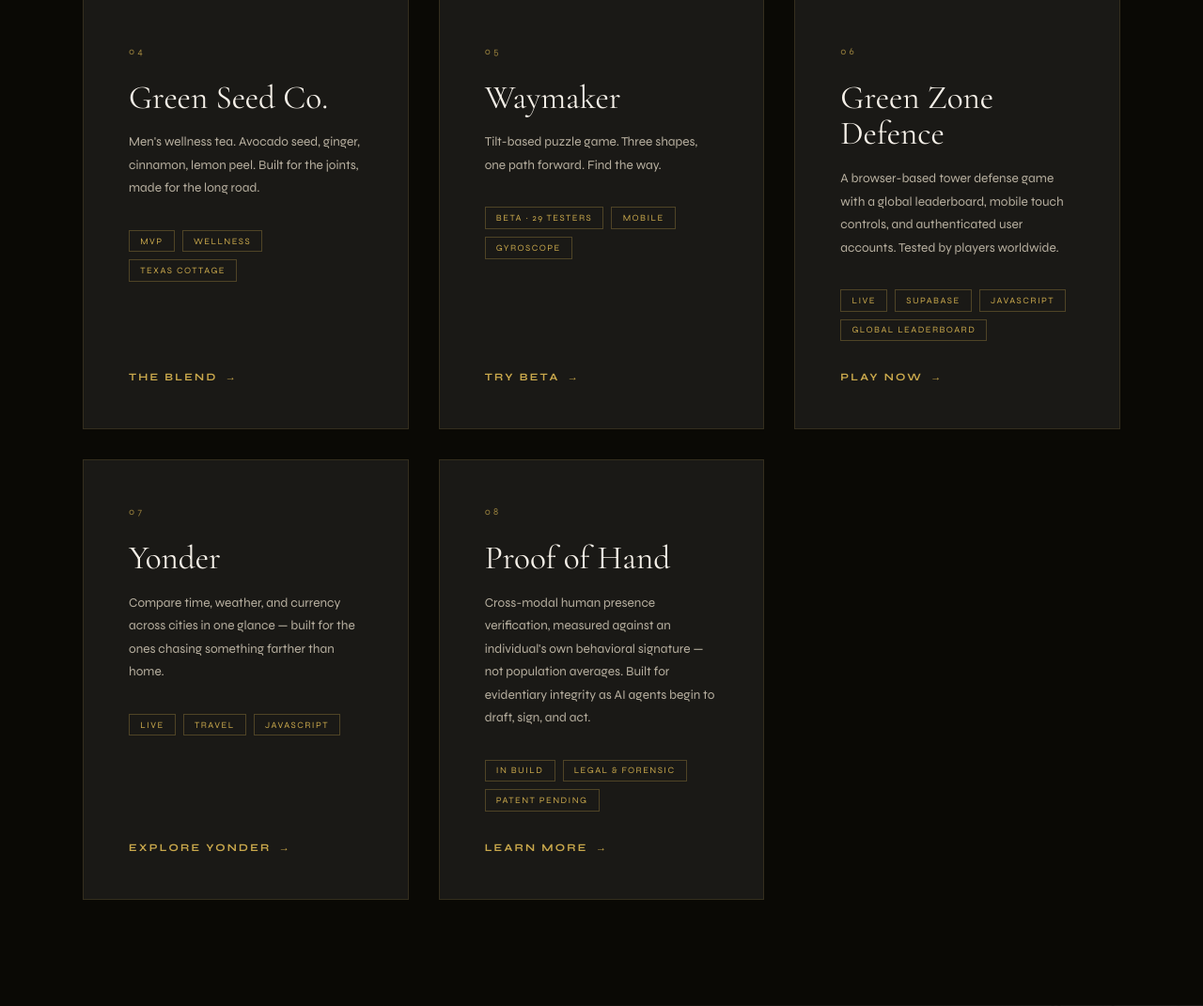
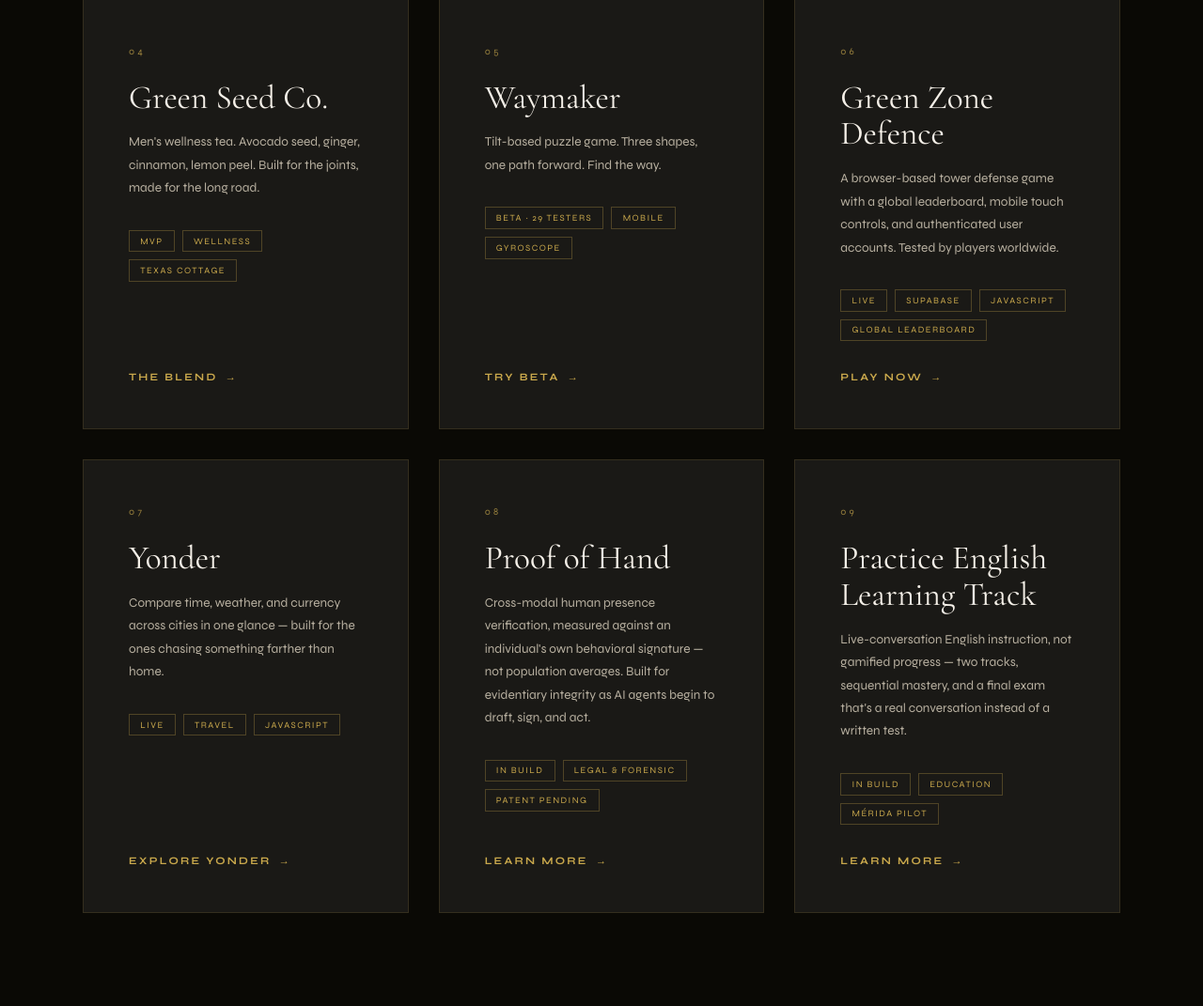
Before and after one commit to lighnthedark/green-eye-creative, a Flask app: page / in a window 1280 px wide. Shown: the part 2913-3984 px from the top of the page at 94% size. Run offline with Flask 3, Linux system fonts and the light colour scheme.

Commit message:
Update index.html
Update AYRT PELT

```diff
--- a/templates/index.html
+++ b/templates/index.html
@@ -918,6 +918,19 @@
             </div>
             <span class="project-link">Learn More</span>
           </a>
+          <a href="https://greeneyecreative-ayrt-pelt.netlify.app" class="project-card reveal">
+            <p class="project-number">09</p>
+            <h3 class="project-name">Practice English Learning Track</h3>
+            <p class="project-desc">Live-conversation English instruction, not
+              gamified progress — two tracks, sequential mastery, and a final exam that's a real conversation
+              instead of a written test.</p>
+            <div class="project-tags">
+              <span class="tag">In Build</span>
+              <span class="tag">Education</span>
+              <span class="tag">Mérida Pilot</span>
+            </div>
+            <span class="project-link">Learn More</span>
+          </a>
       </div>
     </div>
   </section>
```
